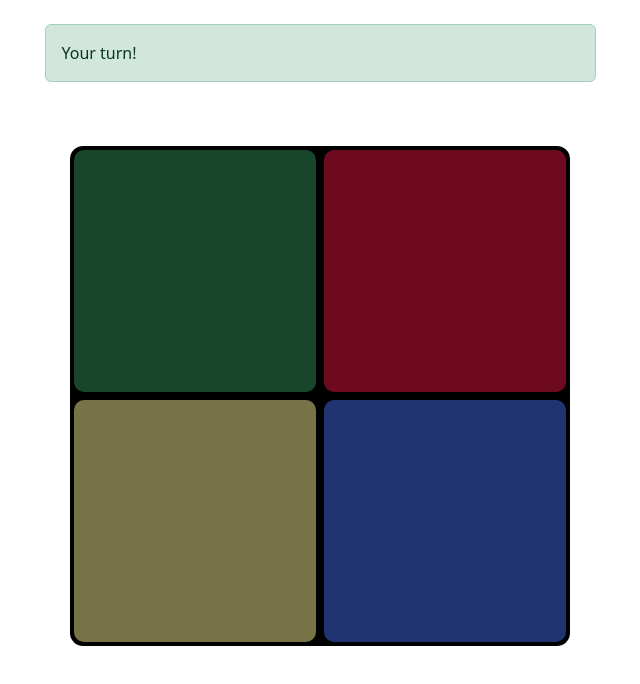
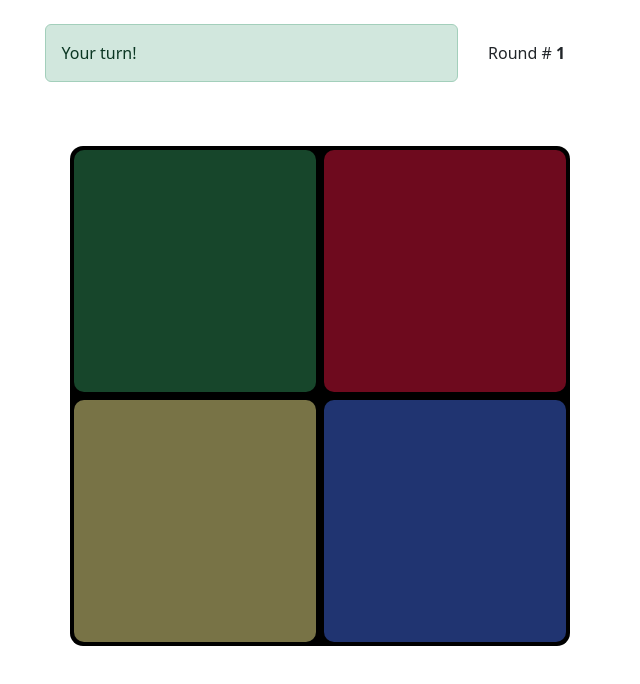
Before and after one commit to method1c4l/simon-game, a website: page index.html in a window 1280 px wide. Both pictures are taken after a click on the button "START". Shown: the whole page, without its empty margins (320-960 px from the left). Drawn offline with nearby package versions, Linux system fonts and the light colour scheme.

Commit message:
Add round counter
The status bar now also shows the current round.

```diff
--- a/index.html
+++ b/index.html
@@ -14,8 +14,12 @@
     <main class="mt-4 mb-4">
         <section id="status-bar" class="container w-70">
             <div class="row g-0">
-                <div id="status" class="col-sm alert alert-success" role="alert">
+                <div id="status" class="col-sm-9 alert alert-success" role="alert">
                     <p class="m-0">...</p>
+                </div>
+
+                <div class="col-sm-3 d-flex justify-content-center align-items-center">
+                    <p>Round # <strong id="round">-</strong></p>
                 </div>
             </div>
         </section>
--- a/js/script.js
+++ b/js/script.js
@@ -1,5 +1,7 @@
 let machineSequence = [];
 let playerSequence = [];
+
+let round = 0;
 
 
 const $startButton = document.querySelector('#start');
@@ -25,6 +27,8 @@ function resetStatus() {
     machineSequence = [];
 
     playerSequence = [];
+
+    round = 0;
 }
 
 function playRound() {
@@ -33,6 +37,10 @@ function playRound() {
     playerPlays();
 
     playerSequence = [];
+
+    round += 1;
+
+    updateRound(round);
 }
 
 
@@ -151,9 +159,17 @@ function updateStatus(message, lose = false) {
     }
 }
 
+function updateRound(round) {
+    const $round = document.querySelector('#round');
+
+    $round.textContent = round;
+}
+
 
 function loseTheGame() {
     updateStatus('You lose! Press START to retry!', true);
+
+    updateRound('-');
 
     disablePlayerInput();
 
```
